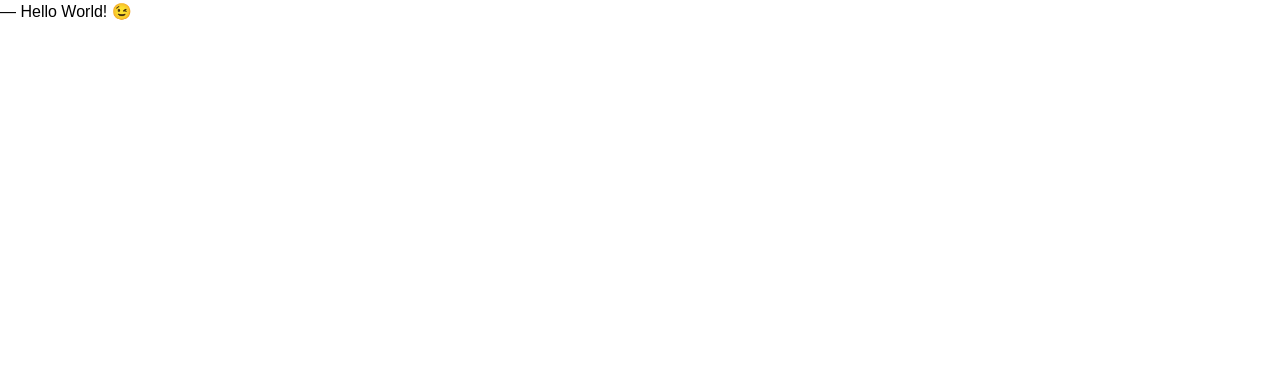
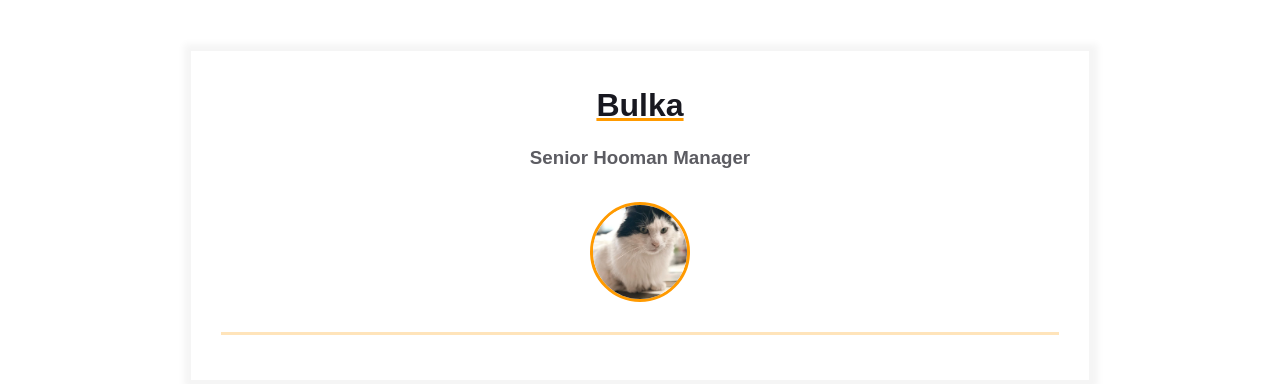
Before and after one commit to RomanMaruk/homepage, a plain HTML site: page index.html in a window 1280 px wide. Drawn offline with Linux system fonts and the light colour scheme.

Commit message:
add primary content template

```diff
--- a/index.html
+++ b/index.html
@@ -7,6 +7,25 @@
     <title>Résumé</title>
   </head>
   <body>
-    ― Hello World! &#x1F609;
+		<main>
+			<div class="resume">
+				<div class="container">
+					<div class="resume__block">
+						<h1 class="contact-info__header">Bulka</h1>
+						<h3 class="contact-info__sub-header">Senior Hooman Manager</h3>
+
+						<div class="contact_info_container fh">
+							<div class="contact-info__block"></div>
+
+							<div class="contact-info__block contact-info__block--center">
+								<img class="contact-info__avatar" src="assets/avatar.png" alt="Avatar">
+							</div>
+
+							<div class="contact-info__block"></div>
+						</div>
+					</div>
+				</div>
+			</div>
+		</main>
   </body>
 </html>
```
Also changed, not shown: assets/avatar.png (added).
